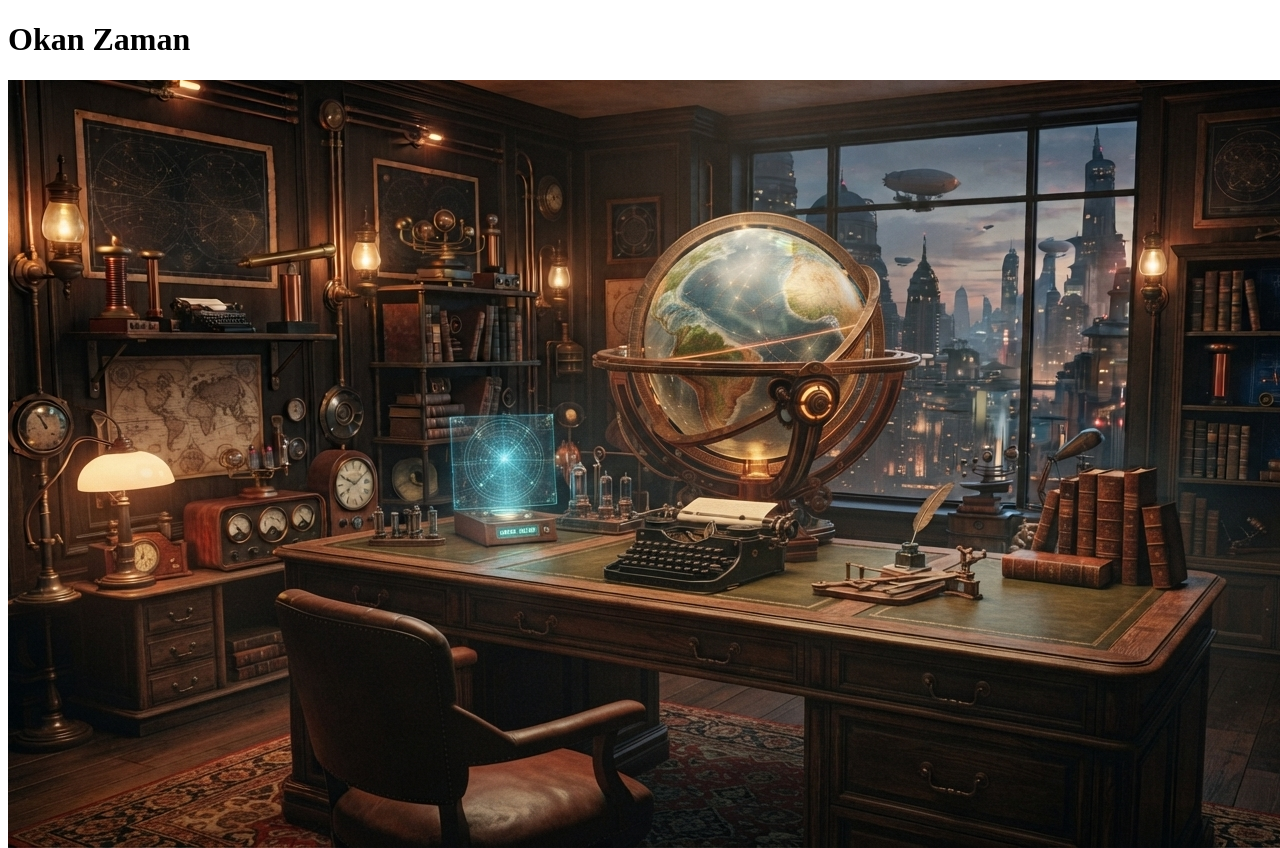
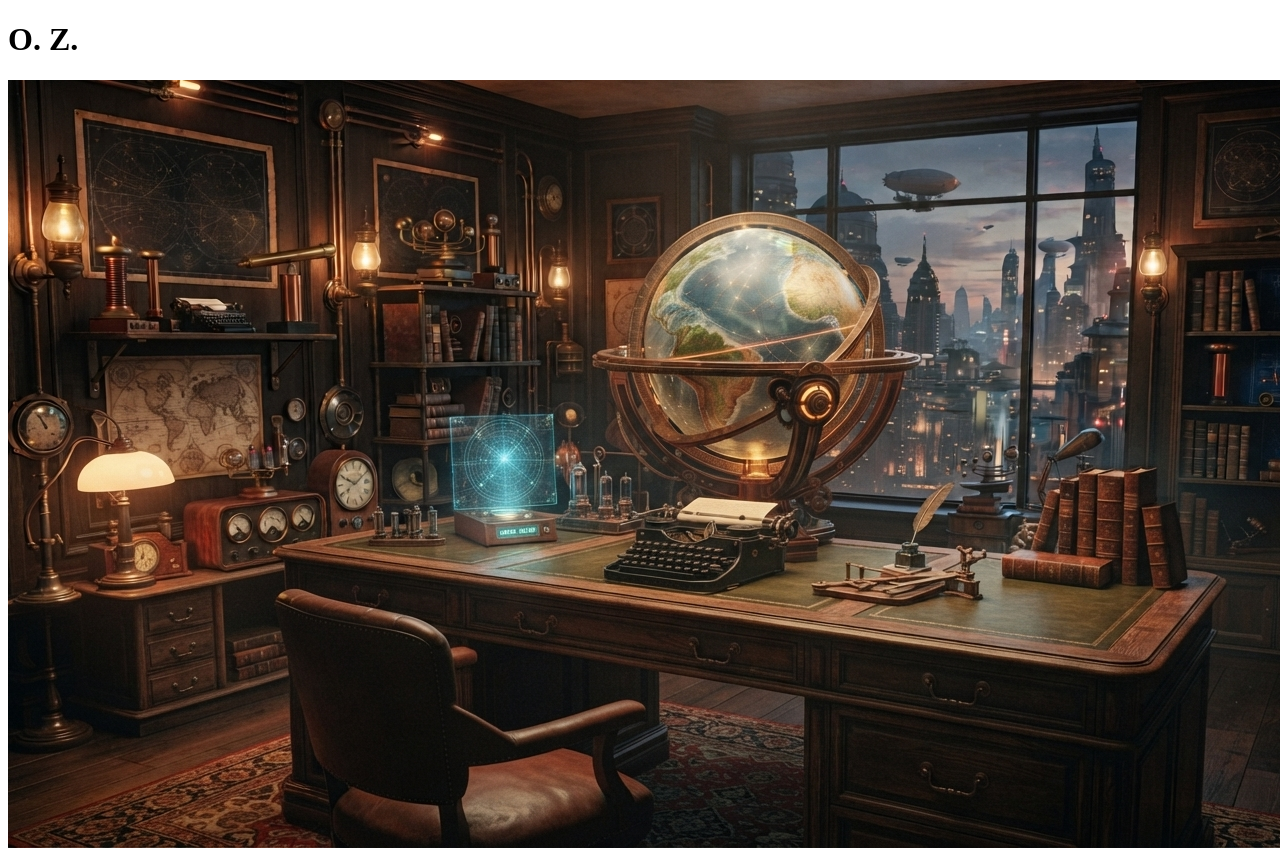
Before and after one commit to zamaniszade/okan-zaman-personal-info, a plain HTML site: page index.html in a window 1280 px wide. Shown: the top 848 px of the page. Drawn offline with Linux system fonts and the light colour scheme.

Commit message:
Update header name from 'Okan Zaman' to 'O. Z.'

```diff
--- a/index.html
+++ b/index.html
@@ -6,7 +6,7 @@
 </head>
 <body>
 
-    <h1>Okan Zaman</h1>
+    <h1>O. Z.</h1>
 
 
     <img src="images/created-image-for-project.jpeg" alt="myWorld">
```
